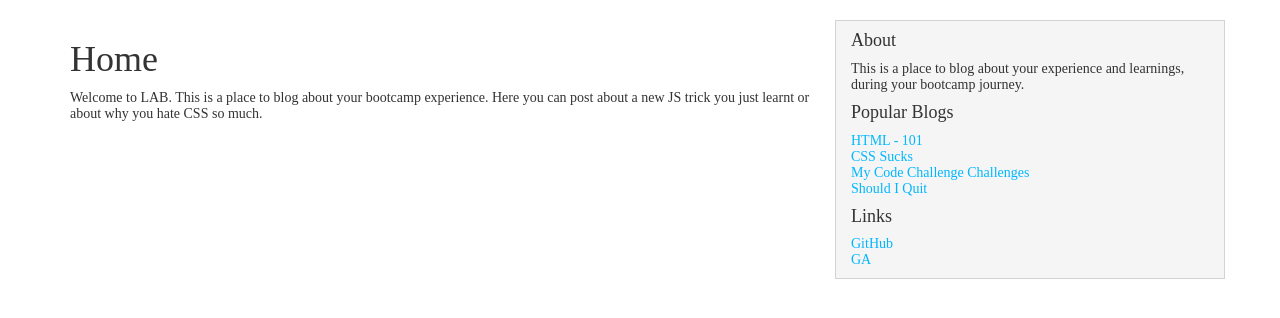
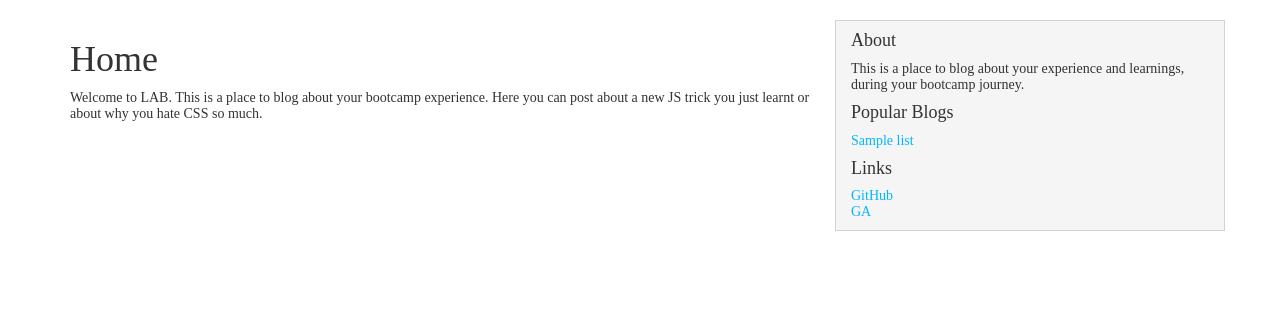
Before and after one commit to asmith-asmith/bootcamp-blog, a Node server app: page /home in a window 1280 px wide. Shown: the part 170-488 px from the top of the page. Run offline with Node 20, Linux system fonts and the light colour scheme; tables that the repository leaves empty hold one stand-in row (values such as "Sample post"); some libraries are stand-ins or nearby versions.

Commit message:
dyanmic aside

```diff
--- a/controllers/lists.js
+++ b/controllers/lists.js
@@ -26,6 +26,7 @@ function index(req, res){
 function newList(req, res){
     res.render('lists/new', {title: 'New Post'});
 };
+
 
 function create(req, res){
     const list = new List(req.body);
--- a/server.js
+++ b/server.js
@@ -12,6 +12,8 @@ require('dotenv').config();
 var indexRouter = require('./routes/index');
 var usersRouter = require('./routes/users');
 var listsRouter = require('./routes/lists');
+
+const List = require('./models/lists');
 
 var app = express();
 
@@ -42,6 +44,13 @@ app.use(function (req, res, next) {
   next();
 });
 
+app.use(function (req, res, next) {
+  List.find({}, function(err, allLists){
+    res.locals.allLists = allLists;
+  next();
+  })
+});
+
 app.use('/', indexRouter);
 app.use('/users', usersRouter);
 app.use('/', listsRouter);
--- a/views/partials/footer.ejs
+++ b/views/partials/footer.ejs
@@ -9,10 +9,9 @@
                 <div class="p-4">
                     <h4 class="font-italic">Popular Blogs</h4>
                     <ol class="list-unstyled mb-0">
-                    <li><a href="#">HTML - 101</a></li>
-                    <li><a href="#">CSS Sucks</a></li>
-                    <li><a href="#">My Code Challenge Challenges</a></li>
-                    <li><a href="#">Should I Quit</a></li>
+                    <%allLists.forEach(function(list){%>
+                        <li><a href="/lists/<%=list._id%>"><%=list.title%></a></li>
+                    <% }) %>
                     </ol>
                 </div>
                 <div class="p-4">
--- a/views/users/index.ejs
+++ b/views/users/index.ejs
@@ -3,7 +3,7 @@
 <% if (user) { %>
     <h1><%= user.name %>'s Profile:</h1>
     <div>
-        <% user.lists.forEach(element => { %>
+        <% user.lists.forEach(list => { %>
             <div class="blog-post">
                 <h3 class="blog-post-title"><a href="/lists/<%=list._id%>"><%= list.title%></a></h3>
                 <p><pre><%= list.content%></pre></p>
```
Also changed, not shown: controllers/users.js (+6 -3 lines).
